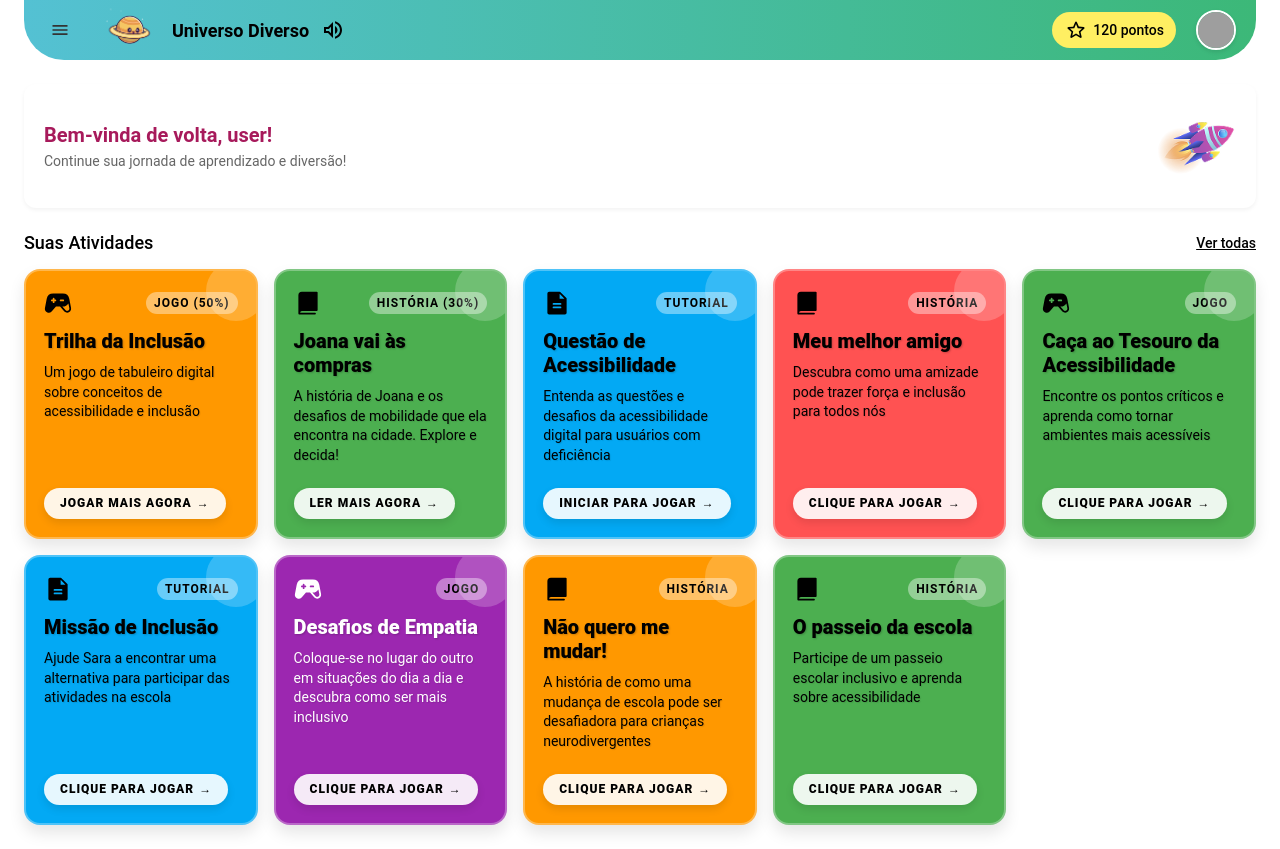
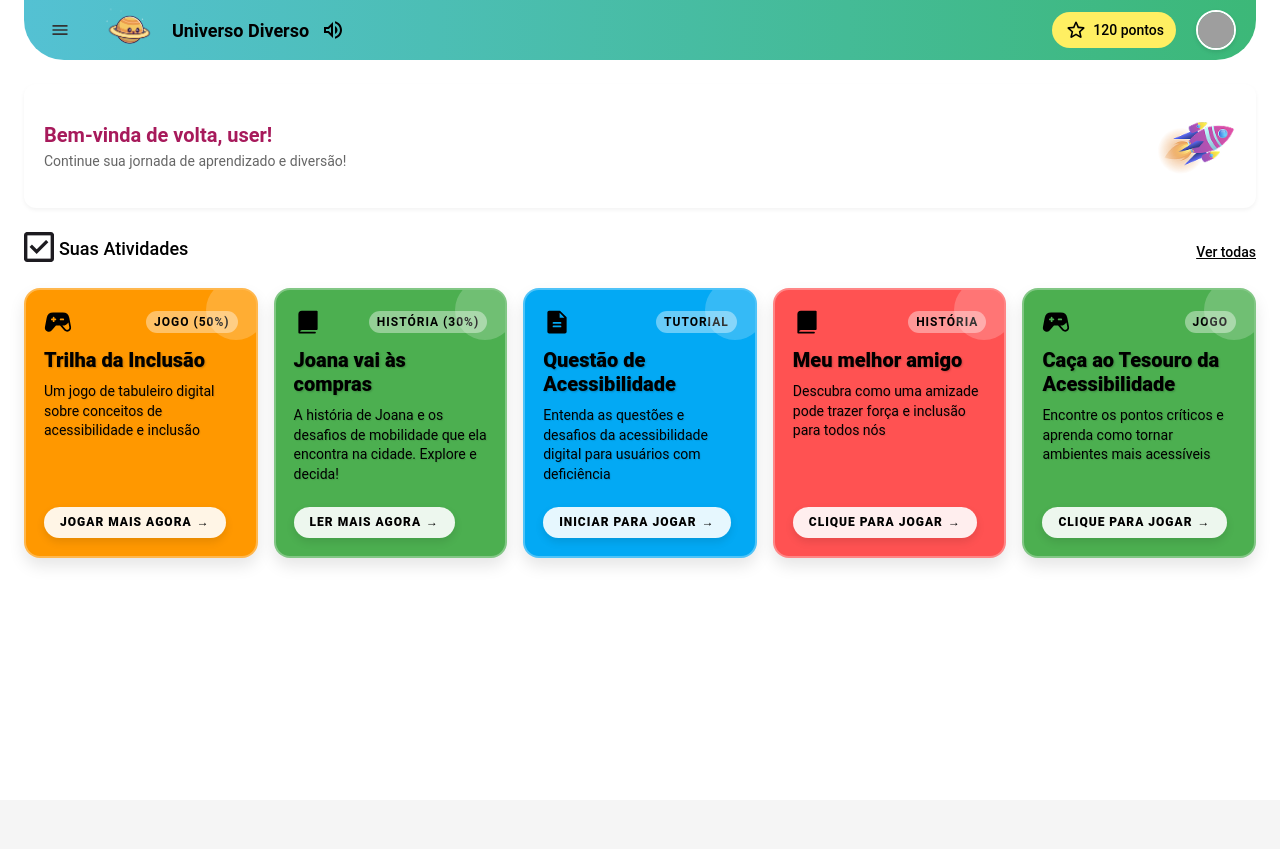
Before and after one commit to MahFelix/universo-diverso, a React (Vite) app: page / in a window 1280 px wide. After the commit the page ends 800 px from the top, so only its background shows below. Built offline with nearby package versions, Linux system fonts and the light colour scheme; grey boxes are pictures that could not be loaded.

Commit message:
Add icon activities

```diff
--- a/src/pages/MainPage.jsx
+++ b/src/pages/MainPage.jsx
@@ -4,9 +4,10 @@ import Header from '../components/Header';
 import Sidebar from '../components/Sidebar';
 import ActivityCard from '../components/ActivityCard';
 import rocketIllustration from '../assets/foguete.png';
+import iconA from '../assets/icon.png';
 import { activitiesInProgress, newActivities } from './ActivitiesPage';
 import {AppContainer, MainContent, WelcomeSection, WelcomeText, WelcomeImage,
-  ActivitiesSection, SectionHeader, ActivitiesGrid} from '../styles/MainPageStyles';
+  ActivitiesSection, SectionHeader, ActivitiesGrid, SectionA} from '../styles/MainPageStyles';
 
 const MainPage = () => {
   const [isMobile, setIsMobile] = useState(window.innerWidth <= 768);
@@ -24,8 +25,8 @@ const MainPage = () => {
 
   // Pegamos os 2 primeiros objetos de cada array
   const recentActivities = [
-    ...activitiesInProgress.slice(),
-    ...newActivities.slice()
+    ...activitiesInProgress.slice(0,2),
+    ...newActivities.slice(0,3)
   ];
 
   return (
@@ -45,7 +46,10 @@ const MainPage = () => {
 
         <ActivitiesSection>
           <SectionHeader>
+            <SectionA>
+            <img src={iconA}></img>
             <h3>Suas Atividades</h3>
+            </SectionA>
          <a className="view-all" href="/activities">Ver todas</a>
           </SectionHeader>
 
--- a/src/styles/MainPageStyles.js
+++ b/src/styles/MainPageStyles.js
@@ -77,6 +77,21 @@ export const SectionHeader = styled.div`
   }
 `;
 
+export const SectionA = styled.div`
+  display: flex;
+  margin-right: 20px;
+  gap: 5px;
+  margin-bottom: 10px;
+
+
+  h3 {
+    font-size: 18px;
+    font-weight: 500;
+    margin-top: 6px;
+  }
+
+  ;`
+
 export const ActivitiesGrid = styled.div`
   display: grid;
   grid-template-columns: ${props => props.isMobile ? '1fr' : 'repeat(5, 1fr)'};
```
Also changed, not shown: src/assets/icon.png (added).
